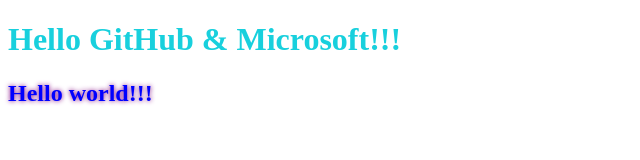
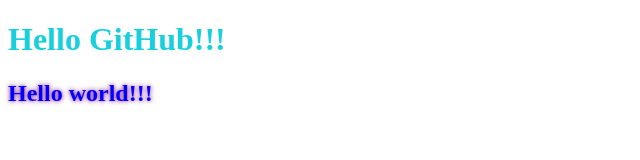
Before and after one commit to KirillSuprun/Github-demo-rep, a plain HTML site: page index.html in a window 1280 px wide. Shown: the whole page, without its empty margins (0-640 px from the left). Drawn offline with Linux system fonts and the light colour scheme.

Commit message:
Revert "update h1 to demo 08.11.2021"
This reverts commit 3432cffb9463c7137ab8e2a361d1e8010e392b6e.

```diff
--- a/index.html
+++ b/index.html
@@ -13,7 +13,7 @@
 
 <body>
 
-    <h1>Hello GitHub & Microsoft!!!</h1>
+    <h1>Hello GitHub!!!</h1>
 
     <h2>Hello world!!!</h2>
 
```
